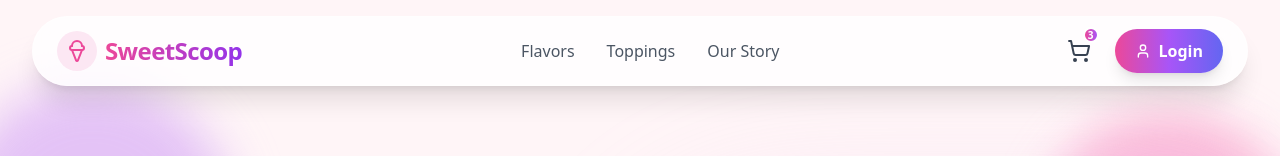
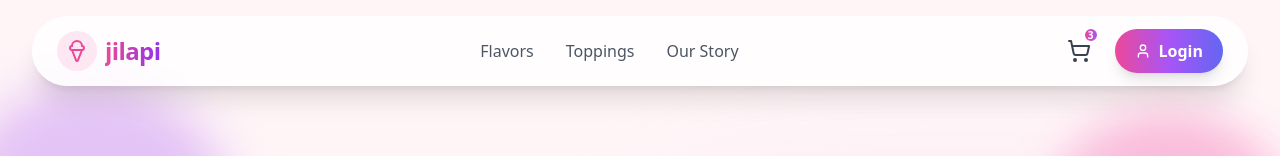
Before and after one commit to toporion/jilapi, a React (Create React App) app in the folder frontend/: page / in a window 1280 px wide. Shown: the top 156 px of the page. Built offline with nearby package versions, Linux system fonts and the light colour scheme.

Commit message:
logo name

```diff
--- a/frontend/src/components/MenuBar.js
+++ b/frontend/src/components/MenuBar.js
@@ -55,7 +55,7 @@
                                 <IceCream className="w-6 h-6 text-pink-500" />
                             </div>
                             <span className="text-2xl font-bold bg-gradient-to-r from-pink-500 to-purple-600 bg-clip-text text-transparent tracking-tight">
-                                SweetScoop
+                                jilapi
                             </span>
                         </div>
 
--- a/frontend/src/components/Sidebar.js
+++ b/frontend/src/components/Sidebar.js
@@ -118,7 +118,7 @@
                     <IceCream size={24} className="text-white" />
                 </div>
                 <h1 className="text-lg font-black tracking-widest text-transparent bg-clip-text bg-gradient-to-r from-pink-400 to-cyan-400">
-                    SWEET<span className="text-white">SCOOP</span>
+                    Jila<span className="text-white">pi</span>
                 </h1>
             </div>
 
```
